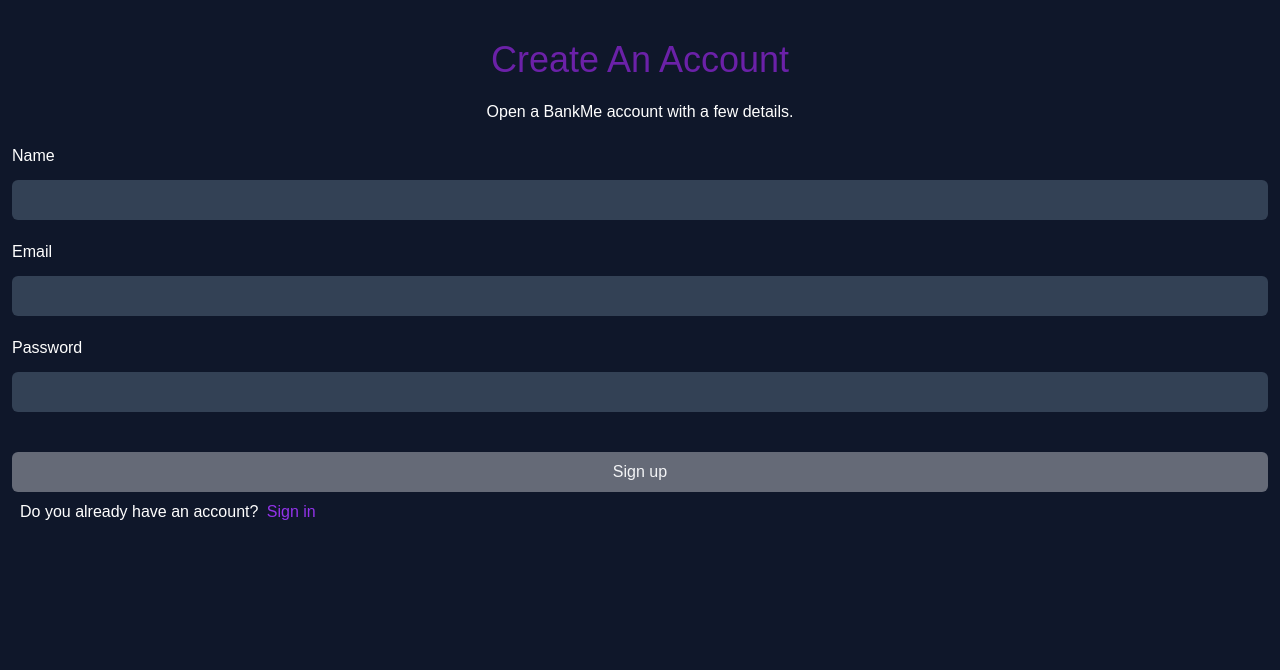
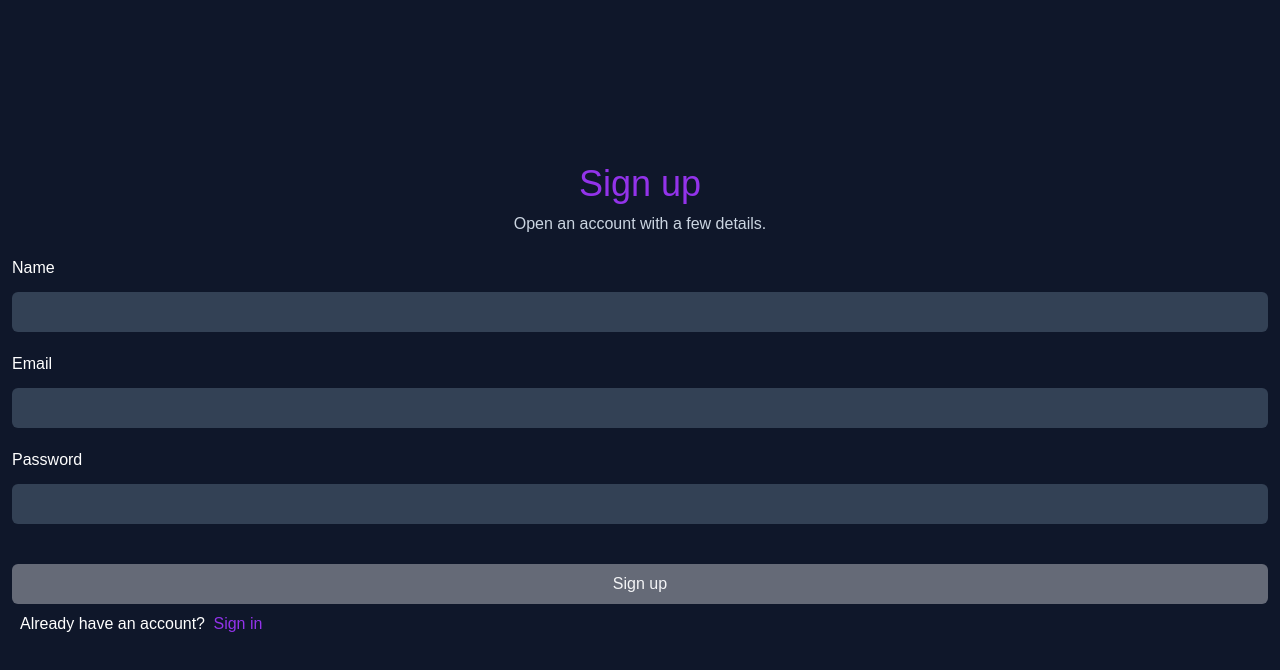
Before and after one commit to Casmir5/fintech, a website: page register.html in a window 1280 px wide. Drawn offline with nearby package versions, Linux system fonts and the light colour scheme; files that its build step writes are made by us from their sources; a web font is replaced by a local one.

Commit message:
updated losign and sign up page

```diff
--- a/login.html
+++ b/login.html
@@ -47,8 +47,8 @@
                             class="login-btn disabled:bg-gray-200/40 disabled:text-gray-100 rounded-md py-2 w-full">Sign
                             In</button>
                     </div>
-                    <p class="mt-2">You dont have an account yet? <a href="./register.html"
-                            class="text-purple-800 ">sign up</a></p>
+                    <p class="mt-2">Dont have an account yet? <a href="./register.html"
+                            class=" text-purple-600 pl-1 ">Sign up</a></p>
                 </div>
             </form>
         </section>
--- a/register.html
+++ b/register.html
@@ -19,11 +19,10 @@
 
 </head>
 
-<body>
-    <main class=" text-white  signup px-3 flex flex-col justify-center ">
-        <h2 class=" text-purple-800 text-4xl mb-5 text-center mt-10">Create An Account</h2>
-        <p class=" text-center">Open a BankMe account with a few details.</p>
-
+<body class="flex flex-col justify-center h-screen">
+    <main class=" text-white  signup px-3 ">
+        <h2 class=" text-purple-600 text-4xl pb-2 text-center">Sign up</h2>
+        <p class=" text-center text-slate-300">Open an account with a few details.</p>
 
         <form class="wrapper flex flex-col justify-between">
             <!-- <div > -->
@@ -55,8 +54,7 @@
                 class="register-btn justify-center   text-center py-2  mt-10 disabled:bg-gray-200/40 disabled:text-gray-100 rounded-md"
                 type="submit" disabled>Sign up</button>
             <!-- </div> -->
-            <p class="mt-2 ml-2">Do you already have an account? <a href="./login.html"
-                    class="text-purple-600 pl-1">Sign
+            <p class="mt-2 ml-2">Already have an account? <a href="./login.html" class="text-purple-600 pl-1">Sign
                     in</a></p>
             <!-- </div> -->
         </form>
```
Also changed, not shown: dist/output.css.
